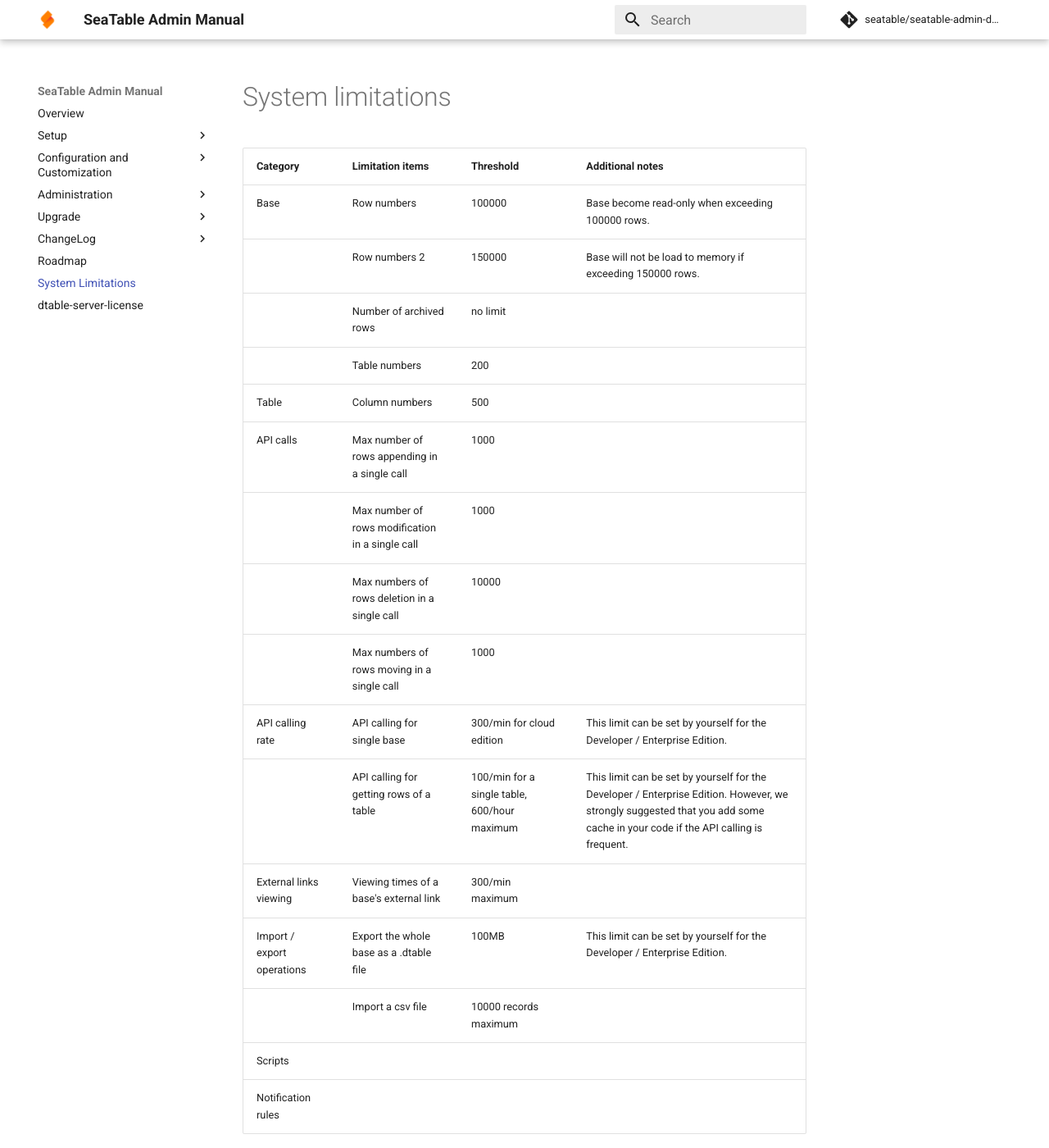
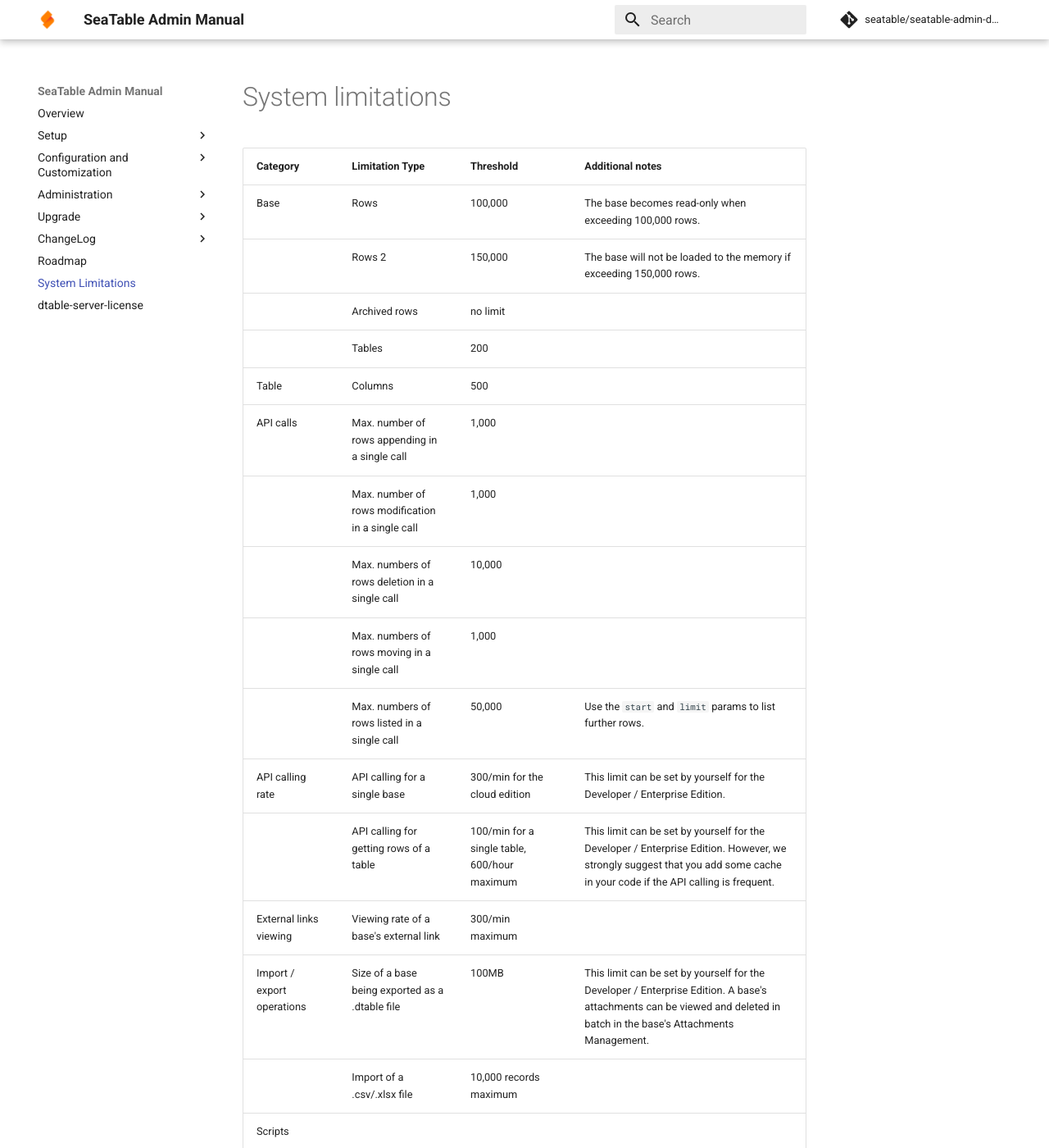
Before and after one commit to seatable/seatable-admin-docs, an MkDocs documentation site: the page built from manual/limitations/system_limitations.md, in a window 1280 px wide and 1400 px high. Shown: the whole window at 82% size. Built offline with MkDocs 1.6.1 and Material for MkDocs 9.7.7, drawn with Linux system fonts in a browser that asks for light colours; comment, search, counter and statistics services are not loaded.

Commit message:
Update system_limitations.md
- English proofreading: better English.
- Add thousands separator (,) for the larger numbers.
- Add Max. numbers of rows listed in s single API call.
- Other improvements.

```diff
--- a/manual/limitations/system_limitations.md
+++ b/manual/limitations/system_limitations.md
@@ -1,20 +1,21 @@
 # System limitations
 
-| Category                   | Limitation items                         | Threshold                                     | Additional notes                                             |
+| Category                   | Limitation Type                         | Threshold                                     | Additional notes                                             |
 | :------------------------- | :--------------------------------------- | :-------------------------------------------- | :----------------------------------------------------------- |
-| Base                      | Row numbers                              | 100000                                        | Base become read-only when exceeding 100000 rows.            |
-|                            | Row numbers 2                            | 150000                                        | Base will not be load to memory if exceeding 150000 rows. |
-|                            | Number of archived rows                  | no limit                                    |     |
-|                            | Table numbers                        | 200                                           |                                                              |
-| Table                     | Column numbers                           | 500                                           |                                                              |
-| API calls                | Max number of rows appending in a single call    | 1000                                          |                                                                |
-|                            | Max number of rows modification in a single call | 1000                                          |                                                              |
-|                            | Max numbers of rows deletion in a single call     | 10000                                         |                                                              |
-|                            | Max numbers of rows moving in a single call       | 1000                                          |                                                              |
-| API calling rate          | API calling for single base              | 300/min for cloud edition                     | This limit can be set by yourself for the Developer / Enterprise Edition.    |
-|                            | API calling for getting rows of a table | 100/min for a single table,  600/hour maximum | This limit can be set by yourself for the Developer / Enterprise Edition. However, we strongly suggested that you add some cache in your code if the API calling is frequent. |
-| External links viewing     | Viewing times of a base's external link  | 300/min maximum                               |                                                              |
-| Import / export operations | Export the whole base as a .dtable file  | 100MB                                         | This limit can be set by yourself for the Developer / Enterprise Edition.          |
-|                            | Import a csv file                        | 10000 records maximum                         |                                                              |
+| Base                      | Rows                                    | 100,000                                        | The base becomes read-only when exceeding 100,000 rows.            |
+|                            | Rows 2                            | 150,000                                        | The base will not be loaded to the memory if exceeding 150,000 rows. |
+|                            | Archived rows                        | no limit                                    |     |
+|                            | Tables                        | 200                                           |                                                              |
+| Table                     | Columns                           | 500                                           |                                                              |
+| API calls                | Max. number of rows appending in a single call    | 1,000                                          |                                                                |
+|                            | Max. number of rows modification in a single call | 1,000                                          |                                                              |
+|                            | Max. numbers of rows deletion in a single call     | 10,000                                         |                                                              |
+|                            | Max. numbers of rows moving in a single call       | 1,000                                          |                                                              |
+|                            | Max. numbers of rows listed in a single call       | 50,000                                          | Use the `start` and `limit` params to list further rows.                                                             |
+| API calling rate          | API calling for a single base              | 300/min for the cloud edition                     | This limit can be set by yourself for the Developer / Enterprise Edition.    |
+|                            | API calling for getting rows of a table | 100/min for a single table,  600/hour maximum | This limit can be set by yourself for the Developer / Enterprise Edition. However, we strongly suggest that you add some cache in your code if the API calling is frequent. |
+| External links viewing     | Viewing rate of a base's external link  | 300/min maximum                               |                                                              |
+| Import / export operations | Size of a base being exported as a .dtable file  | 100MB                                         | This limit can be set by yourself for the Developer / Enterprise Edition. A base's attachments can be viewed and deleted in batch in the base's Attachments Management.         |
+|                            | Import of a .csv/.xlsx file                        | 10,000 records maximum                         |                                                              |
 | Scripts                    |                                          |                                               |                                                              |
 | Notification rules         |                                          |                                               |                                                              |
```
